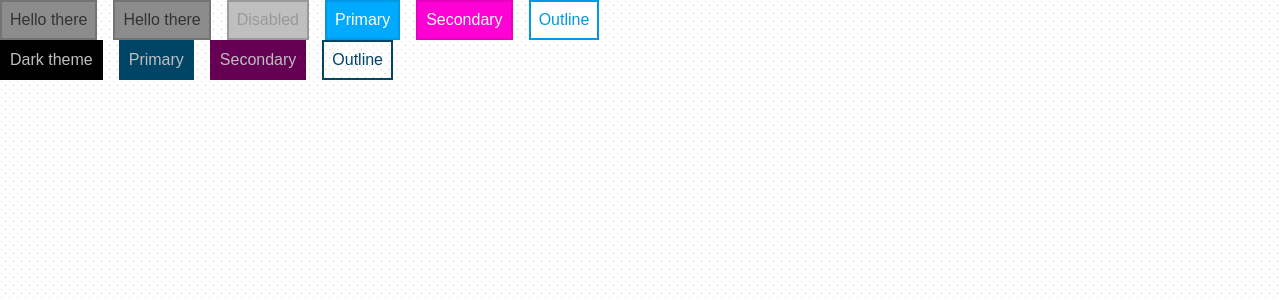
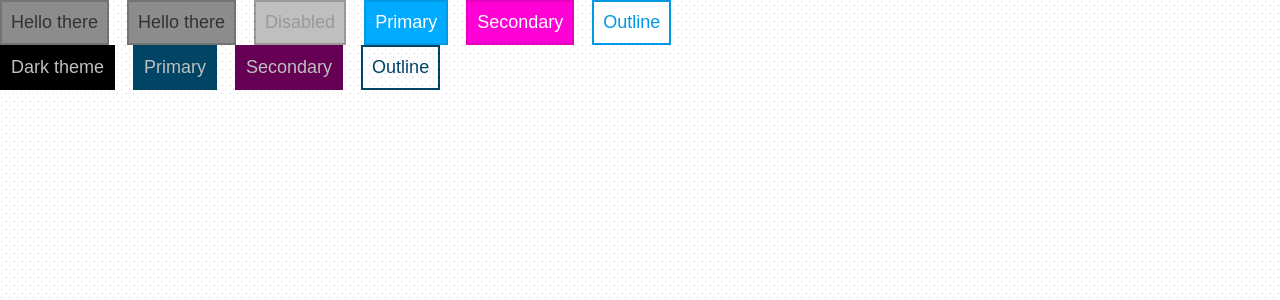
Before and after one commit to tsnieman/tsnieman-react-library, a React (Create React App) app: page / in a window 1280 px wide. Shown: the top 300 px of the page. Built offline with nearby package versions, Linux system fonts and the light colour scheme.

Commit message:
reorganize variables

```diff
--- a/src/App.js
+++ b/src/App.js
@@ -2,6 +2,7 @@ import React from 'react';
 
 import Home from './Home';
 
+import './Theme.css';
 import './App.css';
 
 function App() {
--- a/src/Home.css
+++ b/src/Home.css
@@ -1,15 +1,3 @@
-:root {
-  --body-font-size: 112.5%;
-}
-
-html {
-  font-size: var(--body-font-size);
-}
-
-* {
-  box-sizing: border-box;
-}
-
 .home {
 }
 
--- /dev/null
+++ b/src/Theme.css
@@ -0,0 +1,28 @@
+:root {
+  /* Base values */
+  --root-unit: 1rem;
+  --root-margin: var(--base-unit);
+  --root-padding: 0.5em;
+  --root-font-size: 112.5%;
+
+  /* Brand colors */
+  --brand-primary-hue: 200;
+  --brand-primary-saturation: 100%;
+  --brand-primary-lightness: 50%;
+  --brand-primary-color: #0af;
+
+  /* Button values */
+  --button-bg-hue: 0;
+  --button-bg-saturation: 0%;
+  --button-bg-lightness: 55%;
+  --button-bg: hsl(var(--button-bg-hue), var(--button-bg-saturation), var(--button-bg-lightness));
+  --button-border-color: hsl(var(--button-bg-hue), 0%, 45%);
+  --button-color: hsl(var(--button-bg-hue), 0%, 20%);
+  --button-line-height: 2.5em;
+  --button-padding: 0 var(--root-padding);
+  --button-border-width-top: 2px;
+  --button-border-width-bottom: 2px;
+  --button-border-width-right: 2px;
+  --button-border-width-left: 2px;
+  --button-border-width: var(--button-border-width-top) var(--button-border-width-right) var(--button-border-width-bottom) var(--button-border-width-left);
+}
--- a/src/components/Button/Button.css
+++ b/src/components/Button/Button.css
@@ -1,32 +1,3 @@
-:root {
-  --base-unit: 1rem;
-  --base-margin: var(--base-unit);
-  --base-padding: 0.5em;
-
-  /* TODO ^^^ stuff that should be pulled up to a library level */
-
-  --brand-primary-hue: 200;
-  --brand-primary-saturation: 100%;
-  --brand-primary-lightness: 50%;
-  --brand-primary-color: #0af;
-
-  /* TODO ^^^ stuff that should be pulled up to a brand level */
-
-  --button-bg-hue: 0;
-  --button-bg-saturation: 0%;
-  --button-bg-lightness: 55%;
-  --button-bg: hsl(var(--button-bg-hue), var(--button-bg-saturation), var(--button-bg-lightness));
-  --button-border-color: hsl(var(--button-bg-hue), 0%, 45%);
-  --button-color: hsl(var(--button-bg-hue), 0%, 20%);
-  --button-line-height: 2.5em;
-  --button-padding: 0 var(--base-padding);
-  --button-border-width-top: 2px;
-  --button-border-width-bottom: 2px;
-  --button-border-width-right: 2px;
-  --button-border-width-left: 2px;
-  --button-border-width: var(--button-border-width-top) var(--button-border-width-right) var(--button-border-width-bottom) var(--button-border-width-left);
-}
-
 .button {
   font-size: 1em;
   background: var(--button-bg);
```
